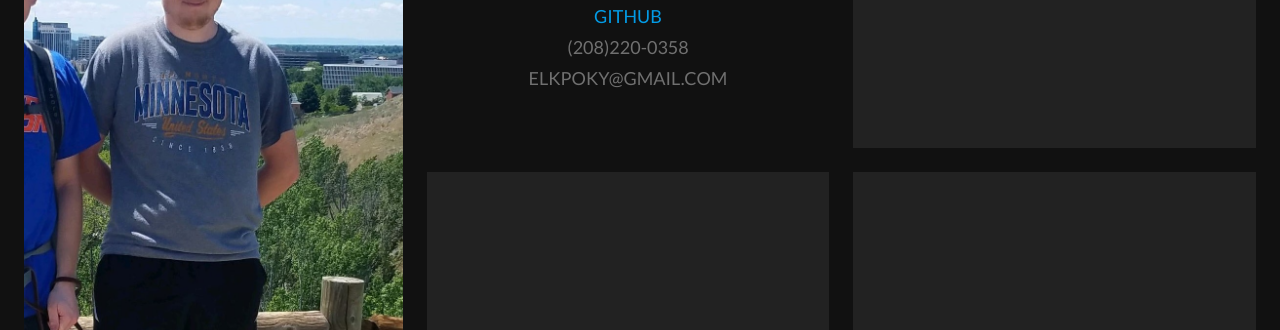
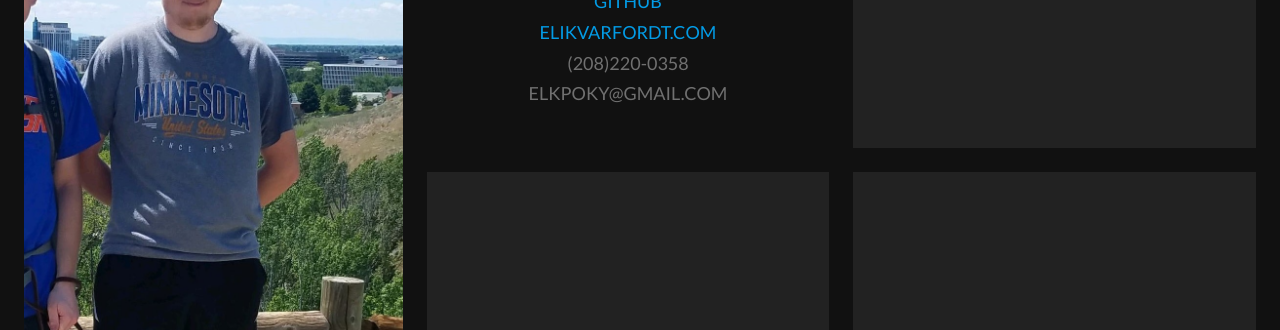
Before and after one commit to EliKvar/EliKvar.github.io, a plain HTML site: page index.html in a window 1280 px wide. Shown: the part 240-570 px from the top of the page. Drawn offline with Linux system fonts and the light colour scheme.

Commit message:
website link

```diff
--- a/index.html
+++ b/index.html
@@ -53,6 +53,7 @@
                                     <ul class="links">
                                         <li><a href="https://www.linkedin.com/in/eli-kvarfordt-167612204/" target="_blank">LinkedIn</a></li>
                                         <li><a href="https://github.com/EliKvar" target="_blank">Github</a></li>
+                                        <li><a href="https://www.elikvarfordt.com/" target="_blank">elikvarfordt.com</a></li>
                                         <li>(208)220-0358</li>
                                         <li>elkpoky@gmail.com</li>
 
```
